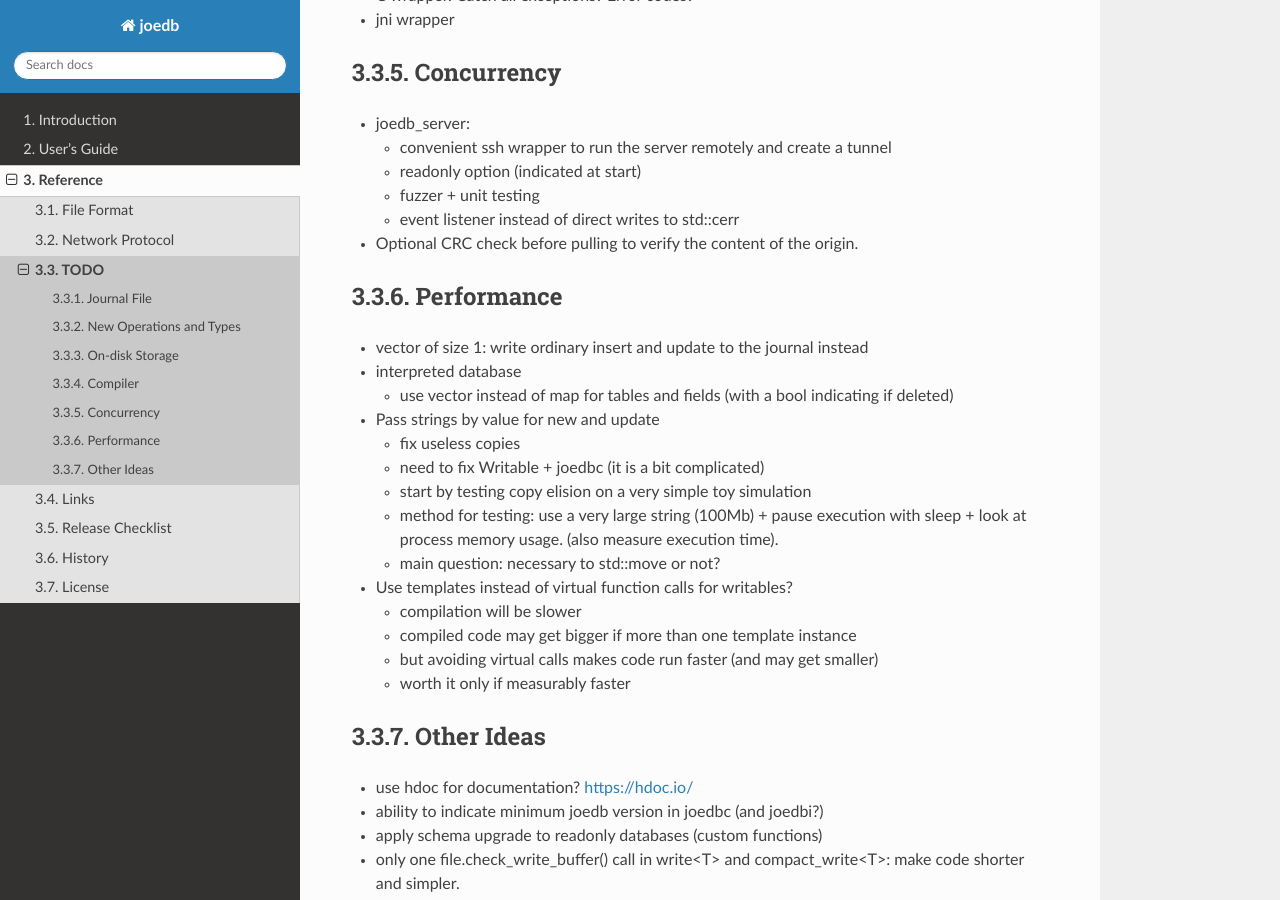
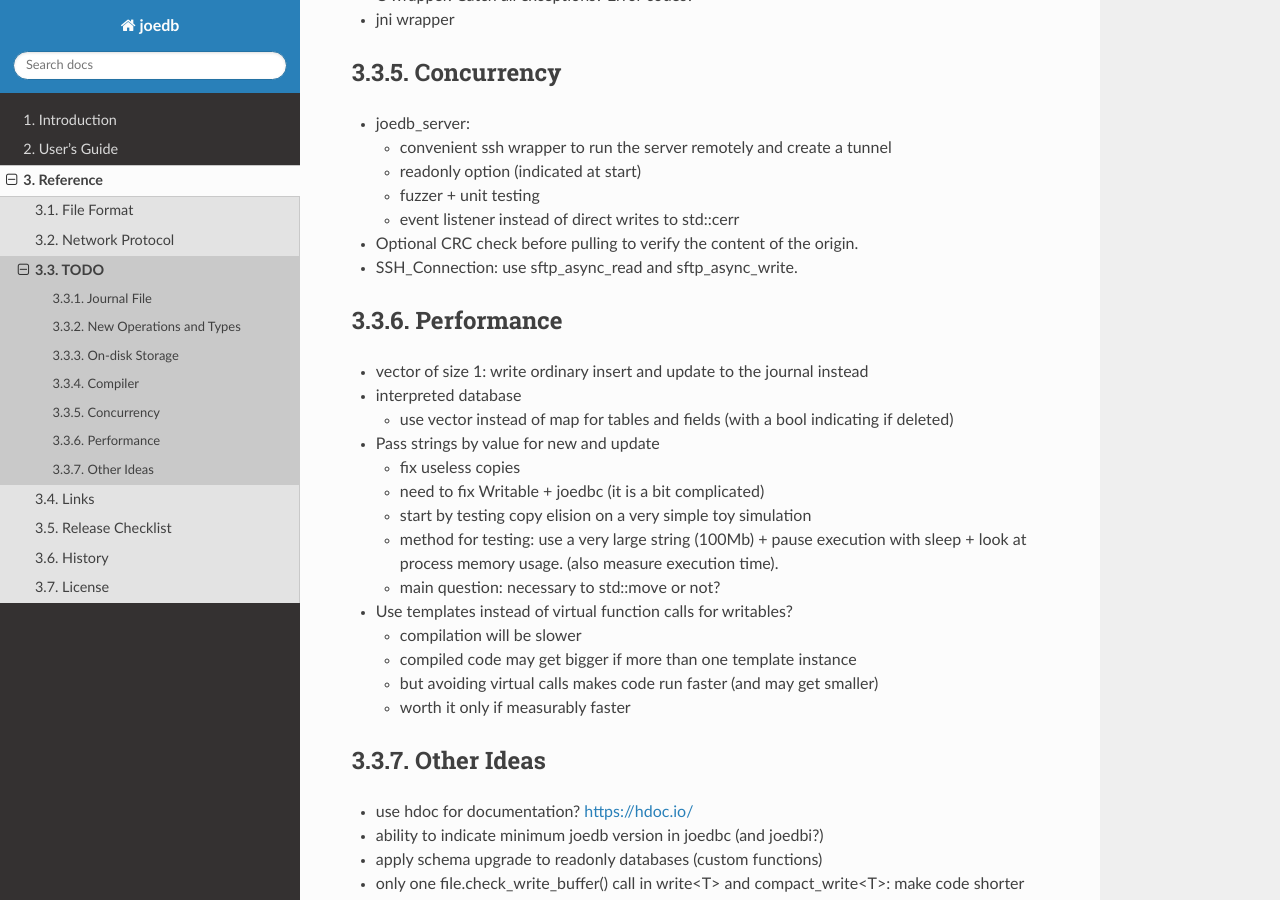
Before and after one commit to Remi-Coulom/joedb, a Sphinx documentation site: the page built from doc/source/todo.rst, in a window 1280 px wide and 900 px high, scrolled down 1289 px. Built offline with Sphinx 7.4.7 and the Read the Docs theme 2.0.0, drawn with Linux system fonts in a browser that asks for light colours; formulas are drawn with MathJax 3.

Commit message:
sftp_async_read is probably faster than sftp_read

```diff
--- a/doc/source/todo.rst
+++ b/doc/source/todo.rst
@@ -67,6 +67,7 @@ Concurrency
   - event listener instead of direct writes to std::cerr
 
 - Optional CRC check before pulling to verify the content of the origin.
+- SSH_Connection: use sftp_async_read and sftp_async_write.
 
 Performance
 -----------
```
